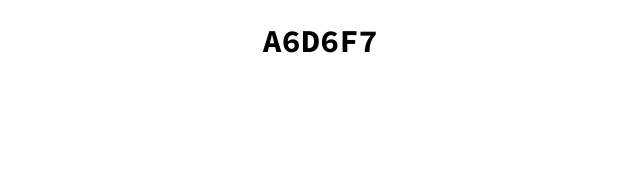
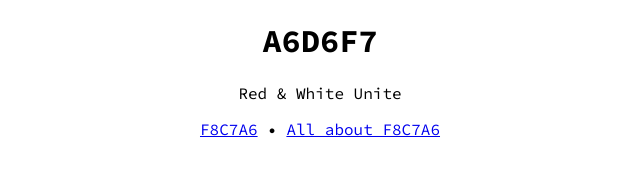
Before and after one commit to a6d6f7/a6d6f7.github.io, a plain HTML site: page index.html in a window 1280 px wide. Shown: the whole page, without its empty margins (320-960 px from the left). Drawn offline with Linux system fonts and the light colour scheme.

Commit message:
Update index.html

```diff
--- a/index.html
+++ b/index.html
@@ -7,5 +7,7 @@
   </head>
   <body>
     <h1>A6D6F7</h1>
+    <p><span class="slogan">Red &amp; White Unite</span></p>
+    <p><a href="http://f8c7a6.github.io">F8C7A6</a>&nbsp;&bull;&nbsp;<a href="http://koolestkat.github.io">All about F8C7A6</a></p>
   </body>
 </html>
```
